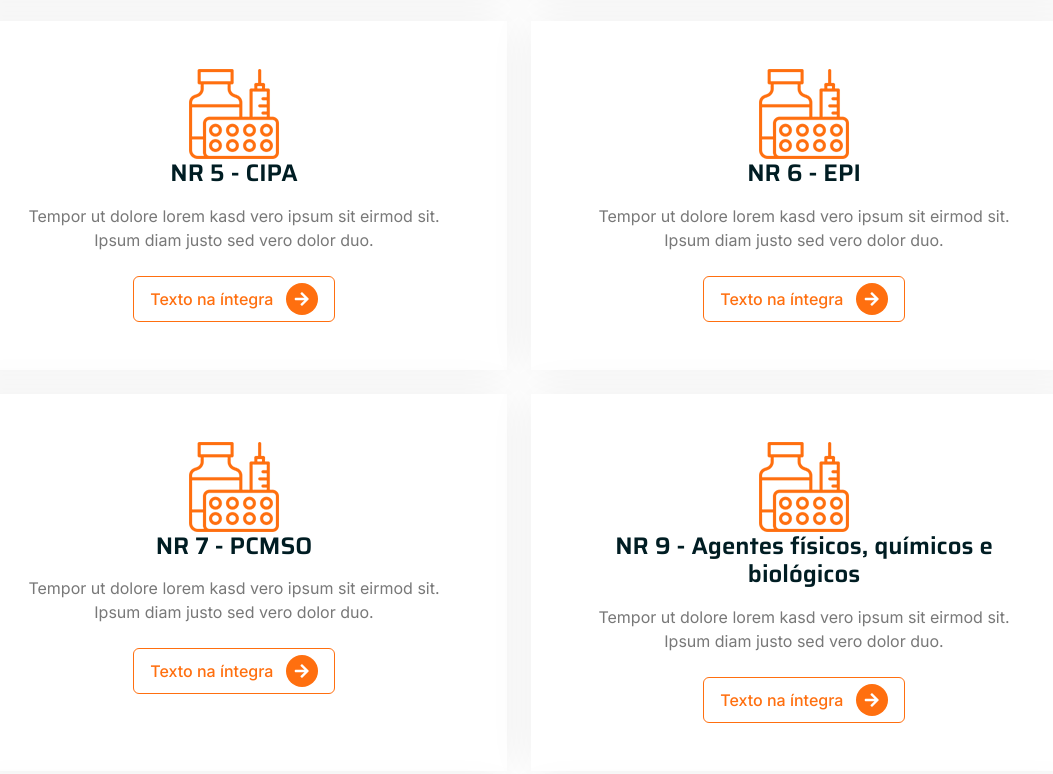
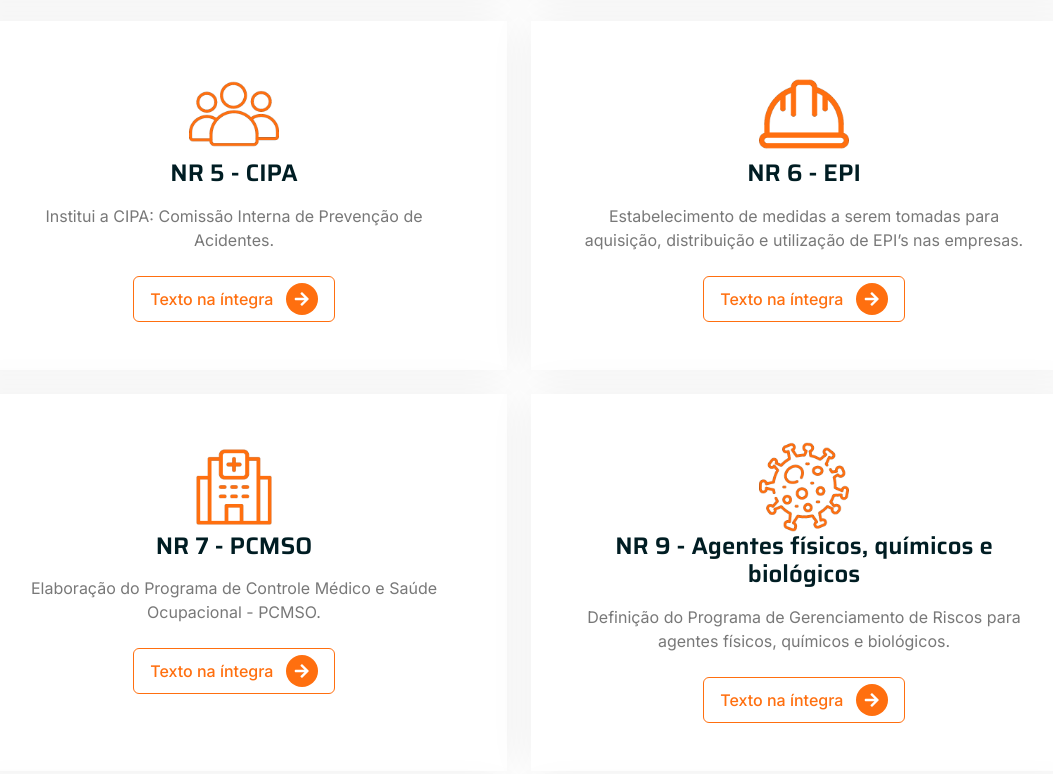
Before and after one commit to Chiiip/LegSoc, a plain HTML site: page index.html in a window 1280 px wide. Shown: the part 11213-11987 px from the top of the page, without its empty margins (121-1174 px from the left). Drawn offline with nearby package versions, Linux system fonts and the light colour scheme.

Commit message:
update NR cards

```diff
--- a/index.html
+++ b/index.html
@@ -348,7 +348,7 @@
             <div class="row g-4 justify-content-center">
                 <div class="col-lg-6 col-md-6 wow fadeInUp" data-wow-delay="0.1s">
                     <div class="service-item bg-white text-center h-100 p-4 p-xl-5">
-                        <img class="img-fluid mb-6" src="img/icon-1.png" alt="">
+                        <img class="img-fluid mb-6" style="width: 90px; height: 90px;" src="img/NR1.png" alt="">
                         <h4 class="mb-3">NR 1 - Disposições Gerais</h4>
                         <p class="mb-4">Determinação sobre as normas regulamentadoras (NRs) relativas à segurança e medicina do trabalho.</p>
                         <a class="btn btn-outline-primary px-3" target="_blank" href="https://www.gov.br/trabalho-e-previdencia/pt-br/acesso-a-informacao/participacao-social/conselhos-e-orgaos-colegiados/ctpp/normas-regulamentadora/normas-regulamentadoras-vigentes/nr-1">
@@ -361,7 +361,7 @@
                 </div>
                 <div class="col-lg-6 col-md-6 wow fadeInUp" data-wow-delay="0.3s">
                     <div class="service-item bg-white text-center h-100 p-4 p-xl-5">
-                        <img class="img-fluid mb-6" src="img/icon-2.png" alt="">
+                        <img class="img-fluid mb-6" style="width: 90px; height: 90px;" src="img/icon-2.png" alt="">
                         <h4 class="mb-3">NR 4 - SESMT</h4>
                         <p class="mb-4">Determina como obrigatória a contratação de profissionais da área de saúde e segurança do trabalho e estabelece critérios para a criação dos Serviços Especializados em Engenharia de Segurança e em Medicina do Trabalho (SESMT).</p>
                         <a class="btn btn-outline-primary px-3" target="_blank" href="https://www.gov.br/trabalho-e-previdencia/pt-br/acesso-a-informacao/participacao-social/conselhos-e-orgaos-colegiados/ctpp/normas-regulamentadora/normas-regulamentadoras-vigentes/norma-regulamentadora-no-4-nr-4">
@@ -374,9 +374,9 @@
                 </div>
                 <div class="col-lg-6 col-md-6 wow fadeInUp" data-wow-delay="0.3s">
                     <div class="service-item bg-white text-center h-100 p-4 p-xl-5">
-                        <img class="img-fluid mb-6" src="img/icon-2.png" alt="">
+                        <img class="img-fluid mb-6" style="width: 90px; height: 90px;" src="img/NR5.png" alt="">
                         <h4 class="mb-3">NR 5 - CIPA</h4>
-                        <p class="mb-4">Tempor ut dolore lorem kasd vero ipsum sit eirmod sit. Ipsum diam justo sed vero dolor duo.</p>
+                        <p class="mb-4">Institui a CIPA: Comissão Interna de Prevenção de Acidentes.</p>
                         <a class="btn btn-outline-primary px-3" target="_blank" href="https://www.gov.br/trabalho-e-previdencia/pt-br/acesso-a-informacao/participacao-social/conselhos-e-orgaos-colegiados/ctpp/normas-regulamentadora/normas-regulamentadoras-vigentes/norma-regulamentadora-no-5-nr-5">
                             Texto na íntegra
                             <div class="d-inline-flex btn-sm-square bg-primary text-white rounded-circle ms-2">
@@ -387,9 +387,9 @@
                 </div>
                 <div class="col-lg-6 col-md-6 wow fadeInUp" data-wow-delay="0.3s">
                     <div class="service-item bg-white text-center h-100 p-4 p-xl-5">
-                        <img class="img-fluid mb-6" src="img/icon-2.png" alt="">
+                        <img class="img-fluid mb-6" style="width: 90px; height: 90px;" src="img/NR6.png" alt="">
                         <h4 class="mb-3">NR 6 - EPI</h4>
-                        <p class="mb-4">Tempor ut dolore lorem kasd vero ipsum sit eirmod sit. Ipsum diam justo sed vero dolor duo.</p>
+                        <p class="mb-4">Estabelecimento de medidas a serem tomadas para aquisição, distribuição e utilização de EPI’s nas empresas.</p>
                         <a class="btn btn-outline-primary px-3" target="_blank" href="https://www.gov.br/trabalho-e-previdencia/pt-br/acesso-a-informacao/participacao-social/conselhos-e-orgaos-colegiados/ctpp/normas-regulamentadora/normas-regulamentadoras-vigentes/norma-regulamentadora-no-6-nr-6">
                             Texto na íntegra
                             <div class="d-inline-flex btn-sm-square bg-primary text-white rounded-circle ms-2">
@@ -400,9 +400,9 @@
                 </div>
                 <div class="col-lg-6 col-md-6 wow fadeInUp" data-wow-delay="0.3s">
                     <div class="service-item bg-white text-center h-100 p-4 p-xl-5">
-                        <img class="img-fluid mb-6" src="img/icon-2.png" alt="">
+                        <img class="img-fluid mb-6" style="width: 90px; height: 90px;" src="img/NR7.png" alt="">
                         <h4 class="mb-3">NR 7 - PCMSO</h4>
-                        <p class="mb-4">Tempor ut dolore lorem kasd vero ipsum sit eirmod sit. Ipsum diam justo sed vero dolor duo.</p>
+                        <p class="mb-4">Elaboração do Programa de Controle Médico e Saúde Ocupacional - PCMSO.</p>
                         <a class="btn btn-outline-primary px-3" target="_blank" href="https://www.gov.br/trabalho-e-previdencia/pt-br/acesso-a-informacao/participacao-social/conselhos-e-orgaos-colegiados/ctpp/normas-regulamentadora/normas-regulamentadoras-vigentes/norma-regulamentadora-no-7-nr-7">
                             Texto na íntegra
                             <div class="d-inline-flex btn-sm-square bg-primary text-white rounded-circle ms-2">
@@ -413,9 +413,9 @@
                 </div>
                 <div class="col-lg-6 col-md-6 wow fadeInUp" data-wow-delay="0.3s">
                     <div class="service-item bg-white text-center h-100 p-4 p-xl-5">
-                        <img class="img-fluid mb-6" src="img/icon-2.png" alt="">
+                        <img class="img-fluid mb-6" style="width: 90px; height: 90px;" src="img/NR9.png" alt="">
                         <h4 class="mb-3">NR 9 - Agentes físicos, químicos e biológicos</h4>
-                        <p class="mb-4">Tempor ut dolore lorem kasd vero ipsum sit eirmod sit. Ipsum diam justo sed vero dolor duo.</p>
+                        <p class="mb-4">Definição do Programa de Gerenciamento de Riscos para agentes físicos, químicos e biológicos.</p>
                         <a class="btn btn-outline-primary px-3" target="_blank" href="https://www.gov.br/trabalho-e-previdencia/pt-br/acesso-a-informacao/participacao-social/conselhos-e-orgaos-colegiados/ctpp/normas-regulamentadora/normas-regulamentadoras-vigentes/norma-regulamentadora-no-9-nr-9">
                             Texto na íntegra
                             <div class="d-inline-flex btn-sm-square bg-primary text-white rounded-circle ms-2">
@@ -426,9 +426,9 @@
                 </div>
                 <div class="col-lg-6 col-md-6 wow fadeInUp" data-wow-delay="0.3s">
                     <div class="service-item bg-white text-center h-100 p-4 p-xl-5">
-                        <img class="img-fluid mb-6" src="img/icon-2.png" alt="">
+                        <img class="img-fluid mb-6" style="width: 90px; height: 90px;" src="img/ELETRICIDADE.png" alt="">
                         <h4 class="mb-3">NR 10 - Eletricidade</h4>
-                        <p class="mb-4">Tempor ut dolore lorem kasd vero ipsum sit eirmod sit. Ipsum diam justo sed vero dolor duo.</p>
+                        <p class="mb-4">Norma regulamentadora que trata da segurança e saúde dos serviços envolvendo eletricidade.</p>
                         <a class="btn btn-outline-primary px-3" target="_blank" href="https://www.gov.br/trabalho-e-previdencia/pt-br/acesso-a-informacao/participacao-social/conselhos-e-orgaos-colegiados/ctpp/normas-regulamentadora/normas-regulamentadoras-vigentes/norma-regulamentadora-no-10-nr-10">
                             Texto na íntegra
                             <div class="d-inline-flex btn-sm-square bg-primary text-white rounded-circle ms-2">
@@ -439,23 +439,10 @@
                 </div>
                 <div class="col-lg-6 col-md-6 wow fadeInUp" data-wow-delay="0.3s">
                     <div class="service-item bg-white text-center h-100 p-4 p-xl-5">
-                        <img class="img-fluid mb-6" src="img/icon-2.png" alt="">
+                        <img class="img-fluid mb-6"  style="width: 90px; height: 90px;" src="img/NR17.png" alt="">
                         <h4 class="mb-3">NR 17 - Ergonomia</h4>
                         <p class="mb-4">Tempor ut dolore lorem kasd vero ipsum sit eirmod sit. Ipsum diam justo sed vero dolor duo.</p>
                         <a class="btn btn-outline-primary px-3" target="_blank" href="https://www.gov.br/trabalho-e-previdencia/pt-br/acesso-a-informacao/participacao-social/conselhos-e-orgaos-colegiados/ctpp/normas-regulamentadora/normas-regulamentadoras-vigentes/norma-regulamentadora-no-17-nr-17">
-                            Texto na íntegra
-                            <div class="d-inline-flex btn-sm-square bg-primary text-white rounded-circle ms-2">
-                                <i class="fa fa-arrow-right"></i>
-                            </div>
-                        </a>
-                    </div>
-                </div>
-                <div class="col-lg-6 col-md-6 wow fadeInUp" data-wow-delay="0.3s">
-                    <div class="service-item bg-white text-center h-100 p-4 p-xl-5">
-                        <img class="img-fluid mb-6" src="img/icon-2.png" alt="">
-                        <h4 class="mb-3">NR 35 - Trabalho em altura</h4>
-                        <p class="mb-4">Tempor ut dolore lorem kasd vero ipsum sit eirmod sit. Ipsum diam justo sed vero dolor duo.</p>
-                        <a class="btn btn-outline-primary px-3" target="_blank" href="https://www.gov.br/trabalho-e-previdencia/pt-br/acesso-a-informacao/participacao-social/conselhos-e-orgaos-colegiados/ctpp/normas-regulamentadora/normas-regulamentadoras-vigentes/norma-regulamentadora-no-35-nr-35">
                             Texto na íntegra
                             <div class="d-inline-flex btn-sm-square bg-primary text-white rounded-circle ms-2">
                                 <i class="fa fa-arrow-right"></i>
```
Also changed, not shown: img/ELETRICIDADE.png (added), img/NR1.png (added), img/NR17.png (added), img/NR35.png (added), img/NR5.png (added), img/NR6.png (added), img/NR7.png (added), img/NR9.png (added).
